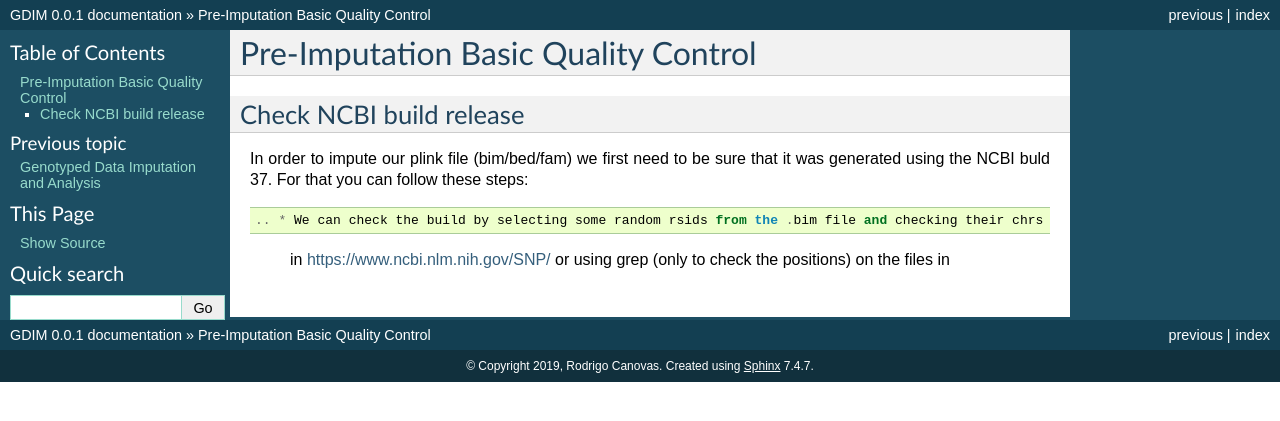
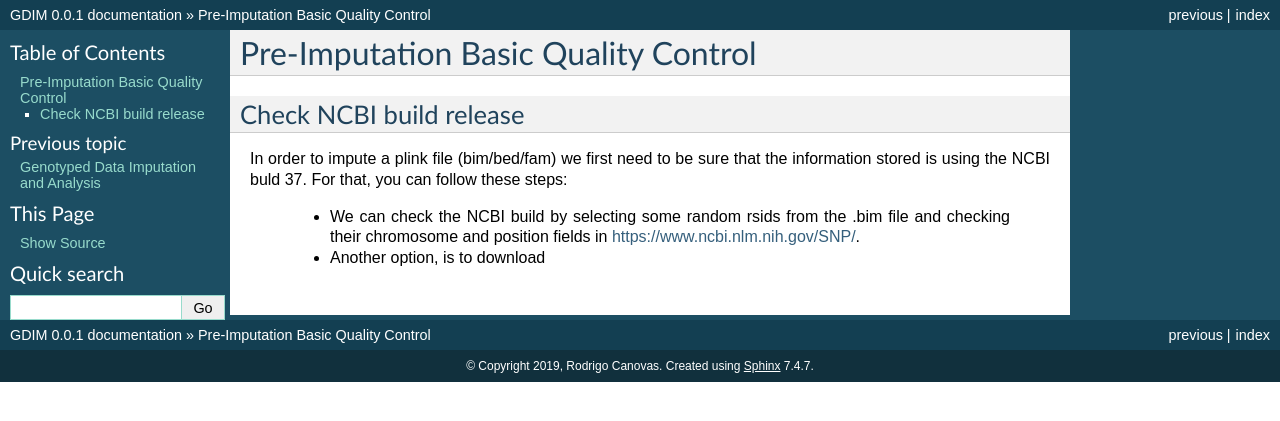
Before and after one commit to rcanovas/GDIM, a Sphinx documentation site: the page built from docs/source/basic_qc.rst, in a window 1280 px wide. Shown: the top 421 px of the page. Built offline with Sphinx 7.4.7, drawn with Linux system fonts in a browser that asks for light colours.

Commit message:
basic qc

```diff
--- a/docs/source/basic_qc.rst
+++ b/docs/source/basic_qc.rst
@@ -5,10 +5,14 @@ Pre-Imputation Basic Quality Control
 Check NCBI build release
 -------------------------
 
-In order to impute our plink file (bim/bed/fam) we first need to be sure that it was generated using the NCBI buld 37. For that you can follow these steps::
+In order to impute a plink file (bim/bed/fam) we first need to be sure that the information stored is using the NCBI buld 37. For that, you can follow these steps:
 
-.. * We can check the build by selecting some random rsids from the .bim file and checking their chrs and positions
-            in https://www.ncbi.nlm.nih.gov/SNP/ or using grep (only to check the positions) on the files in
+  * We can check the NCBI build by selecting some random rsids from the .bim file and checking their chromosome and position fields in https://www.ncbi.nlm.nih.gov/SNP/.
+
+  * Another option, is to download
+
+
+..  or using grep (only to check the positions) on the files in
 ..            /home/rcanovas/assembly_builds  (rsids_pos_37.txt for build 37 and rsids_pos_36.txt for build 36)
 ..   * To update the rsids we followed two steps
 ..        * Update the rsids names if needed (check /home/rcanovas/scripts/plink/update_rsids_names.sh and use
@@ -16,6 +20,6 @@ In order to impute our plink file (bim/bed/fam) we first need to be sure that it
            Ex: sbatch /home/rcanovas/scripts/plink/update_rsids_names.sh file /home/rcanovas/assembly_builds/rsMeger_id_to_id.txt  file_b3
 ..
 ..        * Update the rsids positions to b37 (check /home/rcanovas/scripts/plink/update_rsids_pos.sh and use
-..           rsids_pos_b37.txt  from the assembly_build folder)
+           rsids_pos_b37.txt  from the assembly_build folder)
 ..
 ..                        Ex:  sbatch /home/rcanovas/scripts/plink/update_rsids_pos.sh file_b3 /home/rcanovas/assembly_builds/rsids_pos_b37.txt file_b37
```
